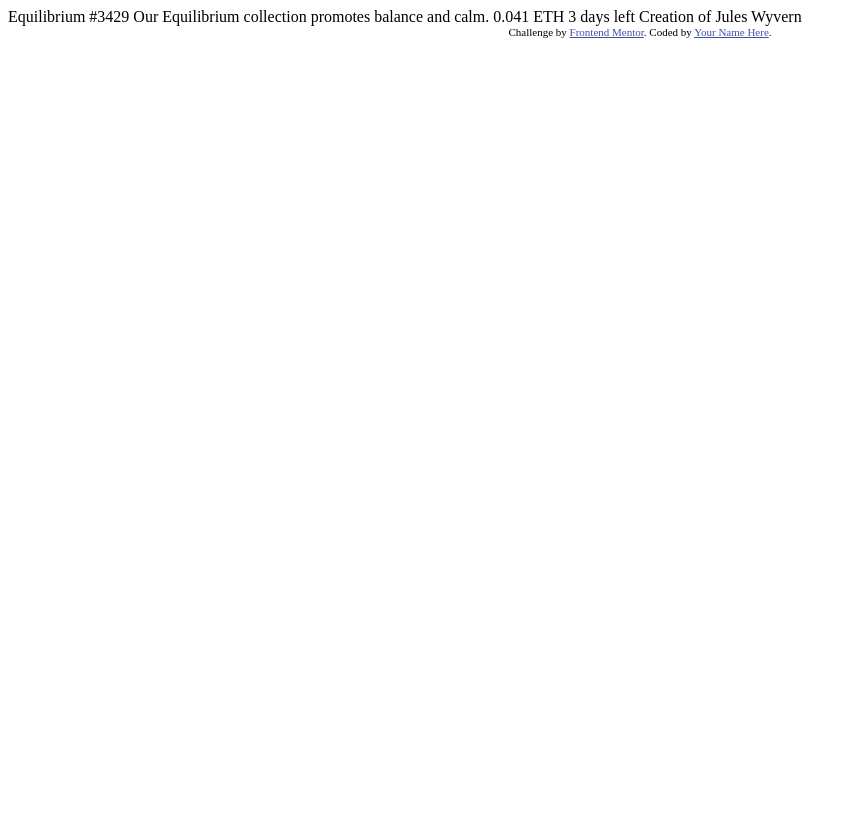
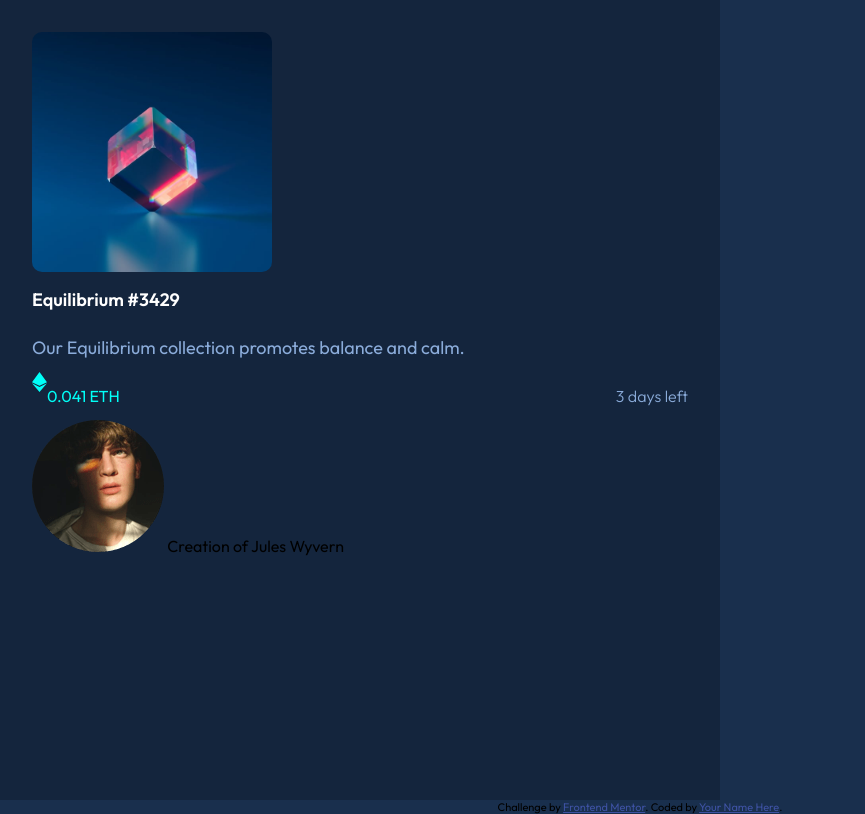
Before and after one commit to puncharasx/frontendmentor-nft-preview-card, a plain HTML site: page index.html in a window 1280 px wide. Shown: the whole page, without its empty margins (0-865 px from the left). Drawn offline with Linux system fonts and the light colour scheme.

Commit message:
:construction: work in progress

```diff
--- a/index.html
+++ b/index.html
@@ -7,7 +7,7 @@
   <link rel="icon" type="image/png" sizes="32x32" href="./images/favicon-32x32.png">
 
   <title>Frontend Mentor | NFT preview card component</title>
-
+  <link rel="stylesheet" href="style.css">
   <!-- Feel free to remove these styles or customise in your own stylesheet 👍 -->
   <style>
     .attribution { font-size: 11px; text-align: center; }
@@ -15,15 +15,30 @@
   </style>
 </head>
 <body>
-
-  Equilibrium #3429
-
-  Our Equilibrium collection promotes balance and calm.
-
-  0.041 ETH
-  3 days left
-
-  Creation of Jules Wyvern
+  <div class="card">
+    <div class="">
+      <img class="card__image" src="images/image-equilibrium.jpg" alt="NFT preview card">
+    </div>
+    <div class="card__body">
+      <div class="card__body__title">
+        <p>Equilibrium #3429</p>
+      </div>
+      <div class="card__body__content">
+        Our Equilibrium collection promotes balance and calm.
+      </div>
+      <div class="card__body__detail">
+        <div class="card__body__detail--ethereum">
+          <img src="images/icon-ethereum.svg" alt="ethereum">
+          <p class="card__body__detail--ethereum--price">0.041 ETH</p>
+        </div>
+        <p class="card__body__detail--period">3 days left</p>
+      </div>
+      <div>
+        <img src="images/image-avatar.png" alt="Jules Wyvern">
+        Creation of Jules Wyvern
+      </div>
+    </div>
+  </div>
 
   <div class="attribution">
     Challenge by <a href="https://www.frontendmentor.io?ref=challenge" target="_blank">Frontend Mentor</a>.
--- /dev/null
+++ b/style.css
@@ -0,0 +1,71 @@
+@import url('https://fonts.googleapis.com/css2?family=Outfit:wght@300;400;600&display=swap');
+
+:root {
+    --softblue-primary-color: hsl(215, 51%, 70%);
+    --cyan-primary-color: hsl(178, 100%, 50%);
+    --dark-blue-main-bg: hsl(215, 51%, 20%);
+    --dark-blue-card-bg: hsl(216, 50%, 16%);
+    --dark-blue-line: hsl(215, 32%, 27%);
+    --white-color: hsl(0, 0%, 100%);
+    --font-zize: 18px;
+    --font-weight-300: 300;
+    --font-weight-400: 400;
+    --font-weight-600: 600;
+}
+* {
+    margin: 0;
+    padding: 0;
+    box-sizing: border-box;
+}
+
+body {
+    font-family: 'Outfit', sans-serif;
+    background-color: var(--dark-blue-main-bg);
+}
+
+.card {
+    background-color: var(--dark-blue-card-bg);
+    width: 45rem;
+    height: 50rem;
+    padding: 2rem;
+}
+.card__image {
+    border-radius: 10px;
+    width: 15rem;
+    height: 15rem;
+}
+.card__body {
+    line-height: 3rem;
+}
+.card__body__title {
+    color: var(--white-color)
+}
+.card__body__title p {
+    font-size: var(--font-zize);
+    font-weight: var(--font-weight-600);
+}
+
+.card__body__content {
+    color: var(--softblue-primary-color);
+    font-size: var(--font-zize);
+}
+
+.card__body__detail {
+    display: flex;
+    justify-content: space-between;
+}
+.card__body__detail--ethereum {
+    display: flex;
+}
+.card__body__detail--ethereum img {
+    height: 20px;
+    width: 15px;
+}
+.card__body__detail--ethereum--price{
+    color: var(--cyan-primary-color);
+    font-weight: var(--font-weight-400);
+}
+.card__body__detail--period {
+    color: var(--softblue-primary-color);
+    font-weight: var(--font-weight-300);
+}
```
